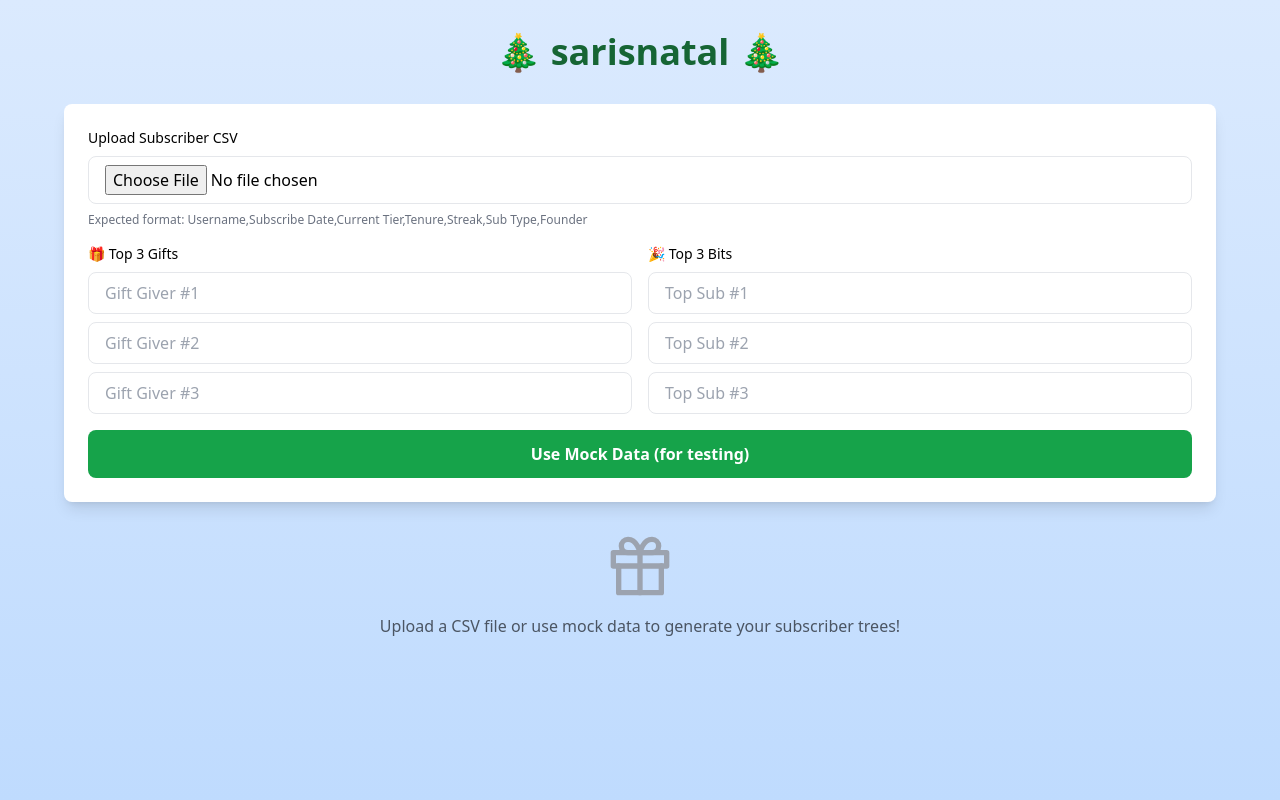
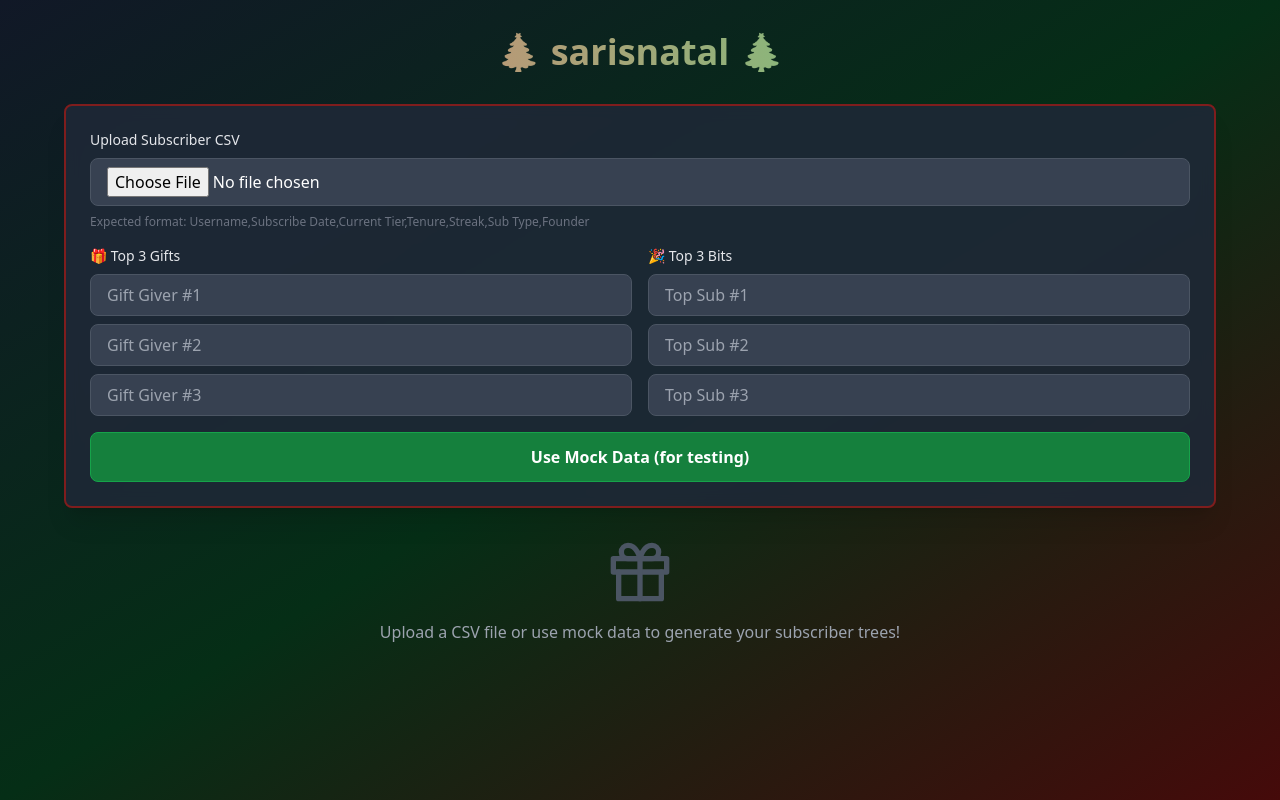
Before and after one commit to garlic1/twitch-christmas-tree, a React (Create React App) app: page / in a window 1280 px wide. Built offline with nearby package versions, Linux system fonts and the light colour scheme.

Commit message:
add styling

```diff
--- a/src/App.js
+++ b/src/App.js
@@ -114,23 +114,23 @@ const ChristmasTreeGenerator = () => {
           padding-bottom: 14px !important;
         }
       `}</style>
-      <div className="min-h-screen bg-gradient-to-b from-blue-100 to-blue-200 p-8">
+      <div className="min-h-screen bg-gradient-to-br from-gray-900 via-green-950 to-red-950 p-8">
         <div className="max-w-6xl mx-auto">
-          <h1 className="text-4xl font-bold text-center mb-8 text-green-800">
+          <h1 className="text-4xl font-bold text-center mb-8 bg-gradient-to-r from-red-400 to-green-400 bg-clip-text text-transparent">
             🎄 sarisnatal 🎄
           </h1>
 
-          <div className="bg-white rounded-lg shadow-lg p-6 mb-8">
+          <div className="bg-gray-800/90 backdrop-blur rounded-lg shadow-xl p-6 mb-8 border-2 border-red-900">
             <div className="space-y-4">
               <div>
-                <label className="block text-sm font-medium mb-2">
+                <label className="block text-sm font-medium mb-2 text-gray-200">
                   Upload Subscriber CSV
                 </label>
                 <input
                   type="file"
                   accept=".csv"
                   onChange={handleFileUpload}
-                  className="w-full px-4 py-2 border rounded-lg"
+                  className="w-full px-4 py-2 bg-gray-700 border border-gray-600 rounded-lg text-white placeholder-gray-400 focus:border-red-500 focus:ring-1 focus:ring-red-500"
                 />
                 <p className="text-xs text-gray-500 mt-2">
                   Expected format: Username,Subscribe Date,Current
@@ -139,7 +139,7 @@ const ChristmasTreeGenerator = () => {
               </div>
               <div className="flex gap-4">
                 <div className="flex-1">
-                  <label className="block text-sm font-medium mb-2">
+                  <label className="block text-sm font-medium mb-2 text-gray-200">
                     🎁 Top 3 Gifts
                   </label>
                   <div className="space-y-2">
@@ -150,7 +150,7 @@ const ChristmasTreeGenerator = () => {
                         value={gift}
                         onChange={(e) => updateTopGift(index, e.target.value)}
                         placeholder={`Gift Giver #${index + 1}`}
-                        className="w-full px-4 py-2 border rounded-lg"
+                        className="w-full px-4 py-2 bg-gray-700 border border-gray-600 rounded-lg text-white placeholder-gray-400 focus:border-red-500 focus:ring-1 focus:ring-red-500"
                       />
                     ))}
                   </div>
@@ -158,7 +158,7 @@ const ChristmasTreeGenerator = () => {
 
                 {/* Top Subs Section */}
                 <div className="flex-1">
-                  <label className="block text-sm font-medium mb-2">
+                  <label className="block text-sm font-medium mb-2 text-gray-200">
                     🎉 Top 3 Bits
                   </label>
                   <div className="space-y-2">
@@ -169,7 +169,7 @@ const ChristmasTreeGenerator = () => {
                         value={sub}
                         onChange={(e) => updateTopSub(index, e.target.value)}
                         placeholder={`Top Sub #${index + 1}`}
-                        className="w-full px-4 py-2 border rounded-lg"
+                        className="w-full px-4 py-2 bg-gray-700 border border-gray-600 rounded-lg text-white placeholder-gray-400 focus:border-red-500 focus:ring-1 focus:ring-red-500"
                       />
                     ))}
                   </div>
@@ -178,7 +178,7 @@ const ChristmasTreeGenerator = () => {
 
               <button
                 onClick={useMockData}
-                className="w-full bg-green-600 text-white py-3 rounded-lg font-bold hover:bg-green-700"
+                className="w-full bg-green-700 text-white py-3 rounded-lg font-bold hover:bg-green-600 border border-green-600"
               >
                 Use Mock Data (for testing)
               </button>
@@ -194,21 +194,21 @@ const ChristmasTreeGenerator = () => {
             </div>
 
             {error && (
-              <div className="mt-4 p-4 bg-red-100 text-red-700 rounded-lg">
+              <div className="mt-4 p-4 bg-red-900/50 text-red-300 rounded-lg border border-red-700">
                 Error: {error}
               </div>
             )}
 
             {subscribers.length > 0 && (
-              <div className="mt-4 p-4 bg-green-100 text-green-700 rounded-lg">
+              <div className="mt-4 p-4 bg-green-900/50 text-green-300 rounded-lg border border-green-700">
                 Found {subscribers.length} subscribers! Generating trees...
               </div>
             )}
           </div>
 
           {subscribers.length === 0 && (
-            <div className="text-center text-gray-600 mt-8">
-              <Gift size={64} className="mx-auto mb-4 text-gray-400" />
+            <div className="text-center text-gray-400 mt-8">
+              <Gift size={64} className="mx-auto mb-4 text-gray-600" />
               <p>
                 Upload a CSV file or use mock data to generate your subscriber
                 trees!
--- a/src/Tree.js
+++ b/src/Tree.js
@@ -46,7 +46,7 @@ export const Tree = ({
   return (
     <div
       key={treeIndex}
-      className="flex flex-col items-center bg-white rounded-lg shadow-lg p-6 m-4 border-2 border-gray-200"
+      className="flex flex-col items-center p-6 m-4 border-2 bg-gray-800/90 backdrop-blur rounded-lg shadow-xl p-6 mb-8 border-2 border-red-900"
     >
       <div
         id={`tree-${treeIndex}`}
@@ -141,7 +141,7 @@ export const Tree = ({
         </button>
         <button
           onClick={() => exportSingleTree(treeIndex)}
-          className="w-full bg-green-600 text-white py-2 rounded-lg font-bold hover:bg-green-700 text-sm"
+          className="w-full bg-green-700 text-white py-3 rounded-lg font-bold hover:bg-green-600 border border-green-600"
         >
           💾 Export This Tree
         </button>
```
